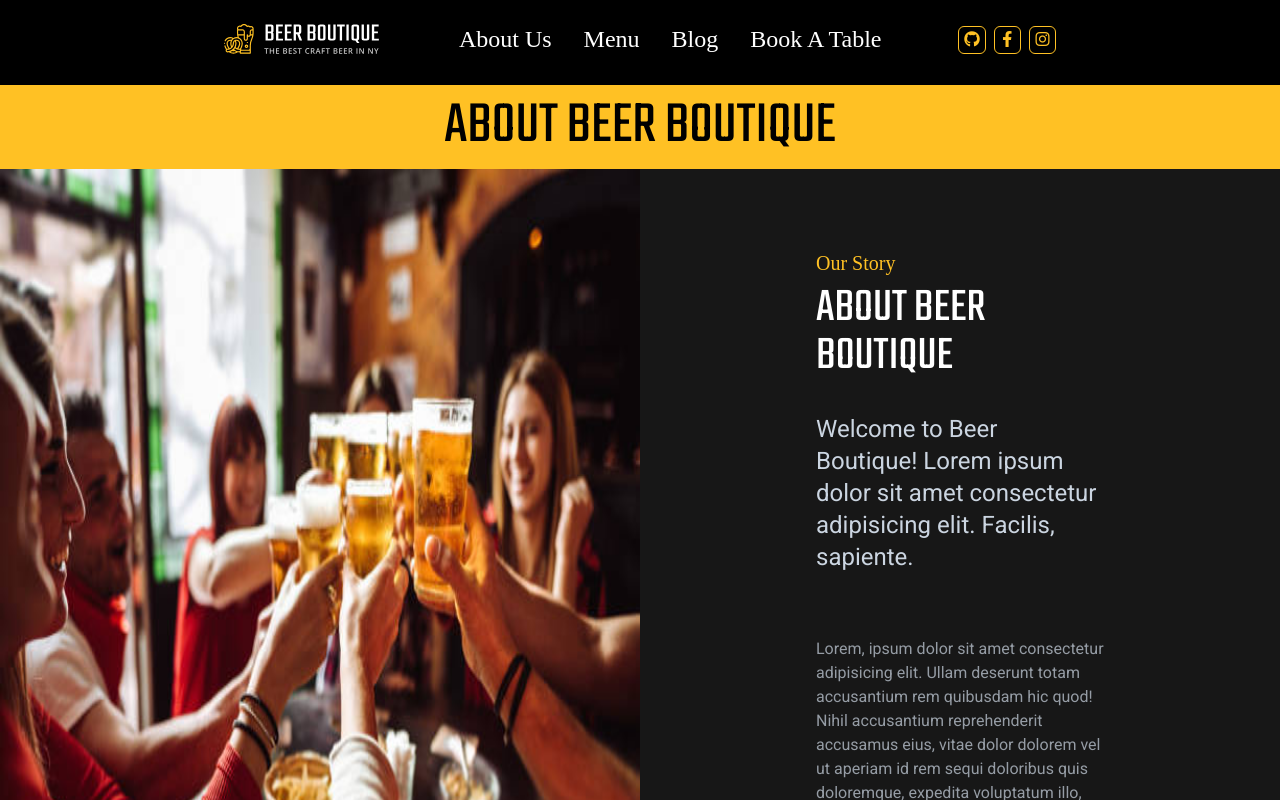
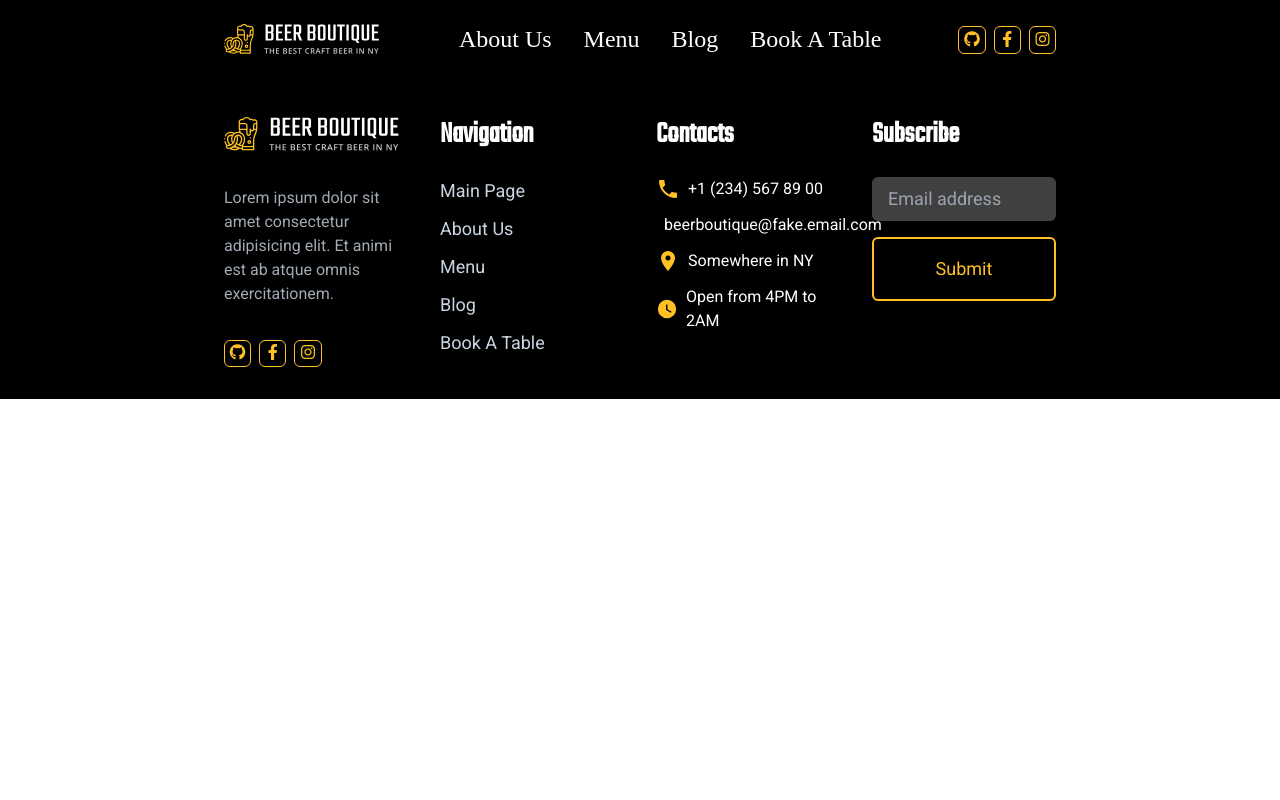
Before and after one commit to CozmaRares/restaurant-react, a React (Vite) app: page /blog in a window 1280 px wide. Shown: the top 800 px of the page. Built offline with nearby package versions, Linux system fonts and the light colour scheme; a web font is replaced by a local one.

Commit message:
Add react router

```diff
--- a/package.json
+++ b/package.json
@@ -10,7 +10,8 @@
   },
   "dependencies": {
     "react": "^18.2.0",
-    "react-dom": "^18.2.0"
+    "react-dom": "^18.2.0",
+    "react-router-dom": "^6.4.2"
   },
   "devDependencies": {
     "@types/react": "^18.0.17",
--- a/src/App.jsx
+++ b/src/App.jsx
@@ -1,7 +1,8 @@
+import AboutPage from "./pages/AboutPage";
 import MainPage from "./pages/MainPage";
+import { Routes, Route, Link } from "react-router-dom";
 
 import logo from "./assets/logo.svg";
-import AboutPage from "./pages/AboutPage";
 
 const App = () => {
   return (
@@ -16,6 +17,13 @@ const App = () => {
 export default App;
 
 const Header = () => {
+  const links = [
+    { to: "about", text: "about us" },
+    { to: "menu", text: "menu" },
+    { to: "blog", text: "blog" },
+    { to: "booking", text: "book a table" }
+  ];
+
   const socialLinks = [
     { href: "#", icon: "github" },
     { href: "#", icon: "facebook-f" },
@@ -25,12 +33,17 @@ const Header = () => {
   return (
     <header className="header bg-primary min-h-fit py-6 mb-[5px] font-combo z-[1] sticky top-0">
       <div className="tw--section-center h-full flex items-center justify-between flex-row">
-        <img src={logo} alt="logo" className="cursor-pointer" />
+        <Link to="/" className="h-full">
+          <img src={logo} alt="logo" className="cursor-pointer" />
+        </Link>
         <ul className="capitalize flex items-center justify-between flex-row gap-8 text-2xl">
-          <li className="cursor-pointer hover-underline">about us</li>
-          <li className="cursor-pointer hover-underline">menu</li>
-          <li className="cursor-pointer hover-underline">blog</li>
-          <li className="cursor-pointer hover-underline">book a table</li>
+          {links.map(({ to, text }) => {
+            return (
+              <li key={to} className="cursor-pointer hover-underline">
+                <Link to={"/" + to}>{text}</Link>
+              </li>
+            );
+          })}
         </ul>
         <Socials
           whereCalled="header"
@@ -45,8 +58,10 @@ const Header = () => {
 const Main = () => {
   return (
     <main>
-      {/* <MainPage /> */}
-      <AboutPage />
+      <Routes>
+        <Route path="/" element={<MainPage />} />
+        <Route path="/about" element={<AboutPage />} />
+      </Routes>
     </main>
   );
 };
--- a/src/main.jsx
+++ b/src/main.jsx
@@ -1,10 +1,13 @@
-import React from 'react'
-import ReactDOM from 'react-dom/client'
-import App from './App'
-import './index.css'
+import React from "react";
+import ReactDOM from "react-dom/client";
+import { BrowserRouter } from "react-router-dom";
+import App from "./App";
+import "./index.css";
 
-ReactDOM.createRoot(document.getElementById('root')).render(
+ReactDOM.createRoot(document.getElementById("root")).render(
   <React.StrictMode>
-    <App />
+    <BrowserRouter>
+      <App />
+    </BrowserRouter>
   </React.StrictMode>
-)
+);
--- a/src/pages/AboutPage.jsx
+++ b/src/pages/AboutPage.jsx
@@ -1,6 +1,6 @@
 import About from "../components/About";
+import Heading from "../components/Heading";
 import PageHeader from "../components/PageHeader";
-import Heading from "../components/Heading";
 
 import img from "../assets/images/group.jpg";
 import pfp from "../assets/images/pfp.jpg";
--- a/src/pages/MainPage.jsx
+++ b/src/pages/MainPage.jsx
@@ -16,12 +16,12 @@ import bar from "../assets/images/bar.jpg";
 
 import pfp from "../assets/images/pfp.jpg";
 
+import budweiser from "../assets/svg/brands/budweiser.svg";
+import carlsberg from "../assets/svg/brands/carlsberg.svg";
 import corona from "../assets/svg/brands/corona.svg";
+import heineken from "../assets/svg/brands/heineken.svg";
+import hoegaarden from "../assets/svg/brands/hoegaarden.svg";
 import miller from "../assets/svg/brands/miller.svg";
-import hoegaarden from "../assets/svg/brands/hoegaarden.svg";
-import carlsberg from "../assets/svg/brands/carlsberg.svg";
-import budweiser from "../assets/svg/brands/budweiser.svg";
-import heineken from "../assets/svg/brands/heineken.svg";
 
 const MainPage = () => {
   return (
@@ -123,7 +123,7 @@ const Menu = () => {
         </div>
         <div className="grid grid-cols-2 grid-rows-2 gap-4">
           {offerItems.map(({ img, h3 }) => (
-            <div className="flex">
+            <div key={img} className="flex">
               <img src={img} alt="icon" className="w-[100px] aspect-square" />
               <div>
                 <h3 className="font-teko font-medium text-2xl text-yellow-custom">
@@ -185,7 +185,10 @@ const Brands = () => {
   return (
     <section className="bg-yellow-custom h-[15vh] flex items-center justify-center py-4 gap-2">
       {brands.map(brand => (
-        <div className="w-[250px] h-full bg-neutral-900 relative rounded-md bg-opacity-20">
+        <div
+          key={brand}
+          className="w-[250px] h-full bg-neutral-900 relative rounded-md bg-opacity-20"
+        >
           <img
             src={brand}
             alt="beer brand"
```
Also changed, not shown: 1 other file (tests, documents, lock files or other folders).
